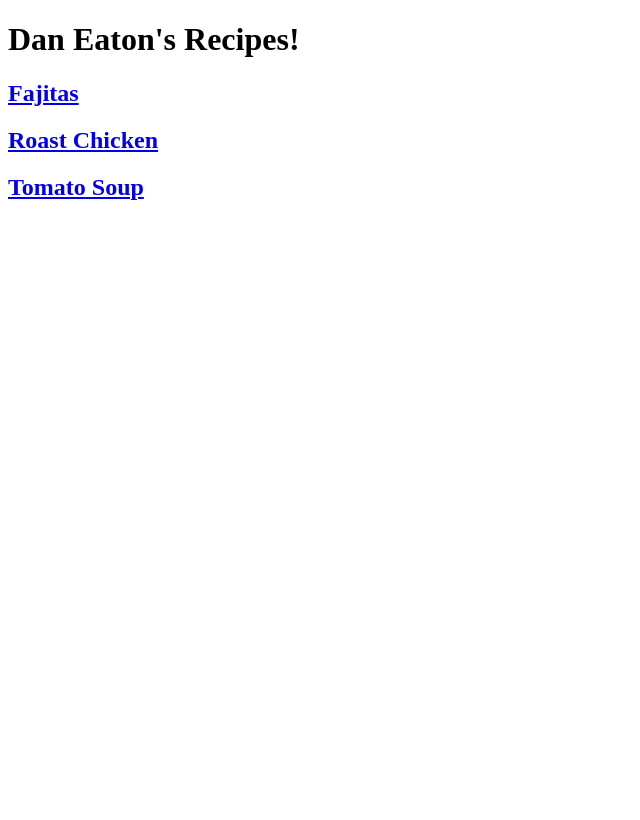
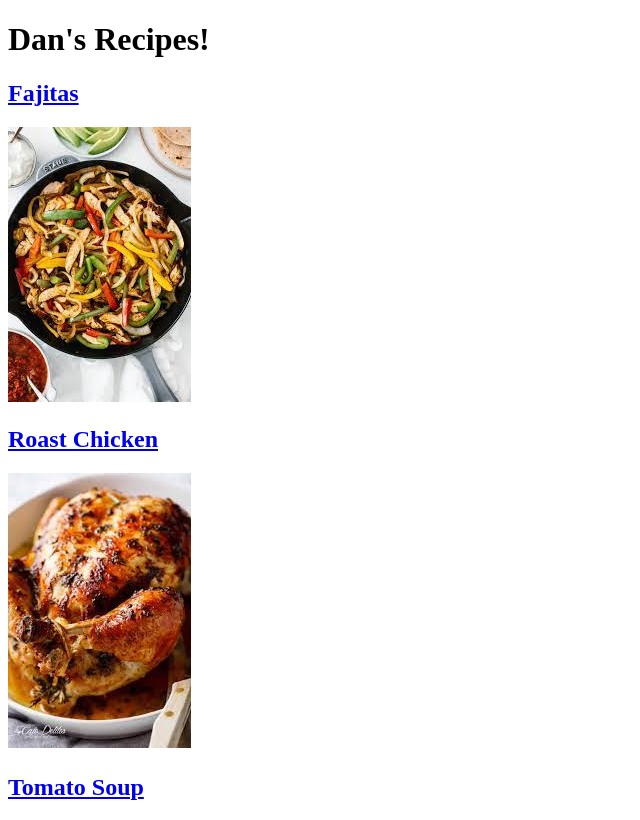
Before and after one commit to dannybongo/Recipes, a plain HTML site: page index.html in a window 1280 px wide. Shown: the whole page, without its empty margins (0-640 px from the left). Drawn offline with Linux system fonts and the light colour scheme.

Commit message:
index layout completed

```diff
--- a/index.html
+++ b/index.html
@@ -7,10 +7,13 @@
     <title>Document</title>
 </head>
 <body>
-    <h1>Dan Eaton's Recipes!</h1>
+    <h1>Dan's Recipes!</h1>
         <h2><a href="My_Recipes/Fajitas">Fajitas</a></h2>
+        <img src="Images/Fajita.jpeg" alt="Fajita">
         <h2><a href="My_Recipes/Roast_Chicken">Roast Chicken</a><h2>
+            <img src="Images/Chicken.jpeg" alt="Chicken">
         <h2><a href="My_Recipes/Tomato_Soup">Tomato Soup</a></h2>
+        <img src="Images/Tomato Soup.jpeg" alt="Tomato Soup>
 
 </body>
 </html>
```
Also changed, not shown: Images/Chicken.jpeg (added), Images/Fajita.jpeg (added), Images/Tomato Soup.jpeg (added).
